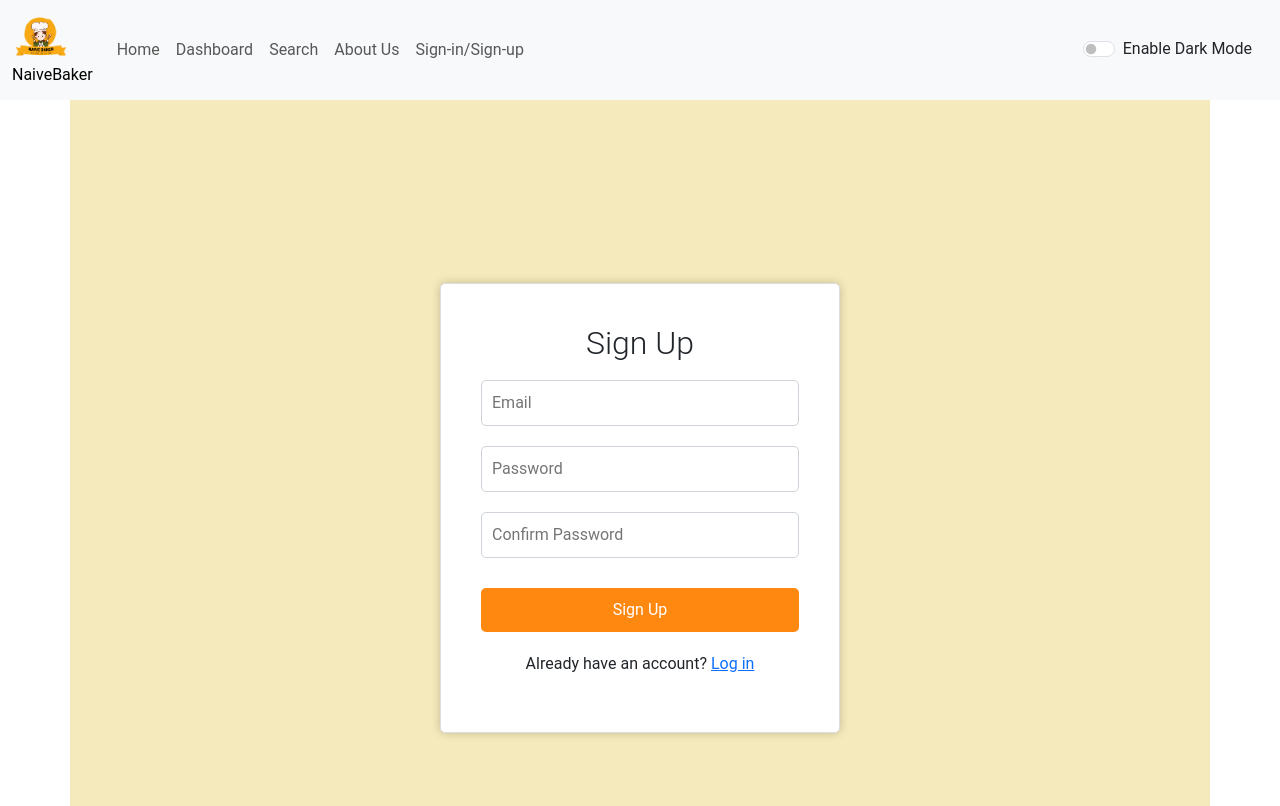
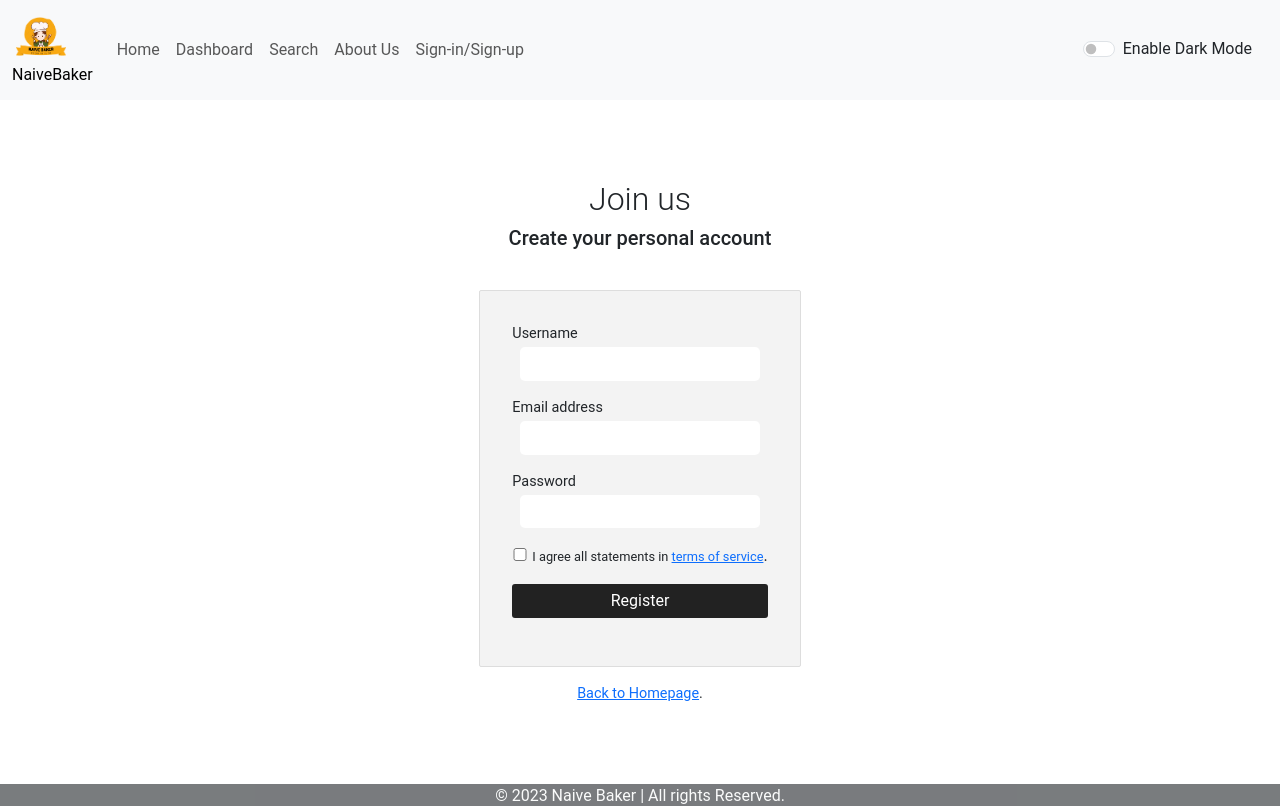
Before and after one commit to dhruvprajapati18082002/Naive_Baker, a React (Create React App) app in the folder frontend/: page /signup in a window 1280 px wide. Shown: the top 806 px of the page. Built offline with nearby package versions, Linux system fonts and the light colour scheme.

Commit message:
Modification to signup page because of the css issue

```diff
--- a/frontend/src/components/Signup.js
+++ b/frontend/src/components/Signup.js
@@ -1,61 +1,38 @@
-import React, { useState } from 'react';
-import '../signup.css';
+import React from 'react'
+import { Link } from 'react-router-dom'
 
+import './login.css'
 
-function Signup() {
-  const [email, setEmail] = useState('');
-  const [password, setPassword] = useState('');
-  const [confirmPassword, setConfirmPassword] = useState('');
+export default function Signup() {
 
-  function handleEmailChange(event) {
-    setEmail(event.target.value);
-  }
+    return (
+        <div className="text-center m-5-auto">
+            <h2>Join us</h2>
+            <h5>Create your personal account</h5>
+            <form action="/home">
+                <p>
+                    <label>Username</label><br/>
+                    <input type="text" name="first_name" required />
+                </p>
+                <p>
+                    <label>Email address</label><br/>
+                    <input type="email" name="email" required />
+                </p>
+                <p>
+                    <label>Password</label><br/>
+                    <input type="password" name="password" requiredc />
+                </p>
+                <p>
+                    <input type="checkbox" name="checkbox" id="checkbox" required /> <span>I agree all statements in <a href="https://google.com" target="_blank" rel="noopener noreferrer">terms of service</a></span>.
+                </p>
+                <p>
+                    <button id="sub_btn" type="submit">Register</button>
+                </p>
+            </form>
+            <footer>
+                <p><Link to="/">Back to Homepage</Link>.</p>
+            </footer>
+        </div>
+    )
 
-  function handlePasswordChange(event) {
-    setPassword(event.target.value);
-  }
-
-  function handleConfirmPasswordChange(event) {
-    setConfirmPassword(event.target.value);
-  }
-
-  function handleSubmit(event) {
-    event.preventDefault();
-    // Add code to handle signup logic here
-  }
-  return (
-    <div className="container">
-      <form className="form-container" onSubmit={handleSubmit}>
-        <h2>Sign Up</h2>
-        <input
-          type="email"
-          placeholder="Email"
-          className="form-input"
-          value={email}
-          onChange={handleEmailChange}
-          required
-        />
-        <input
-          type="password"
-          placeholder="Password"
-          className="form-input"
-          value={password}
-          onChange={handlePasswordChange}
-          required
-        />
-        <input
-          type="password"
-          placeholder="Confirm Password"
-          className="form-input"
-          value={confirmPassword}
-          onChange={handleConfirmPasswordChange}
-          required
-        />
-        <button type="submit" className="submit-btn">Sign Up</button>
-        <p className="signup-link">Already have an account? <a href="/login">Log in</a></p>
-      </form>
-    </div>
-  );
 }
-
-export default Signup;
```
Also changed, not shown: 1 other file (tests, documents, lock files or other folders).
